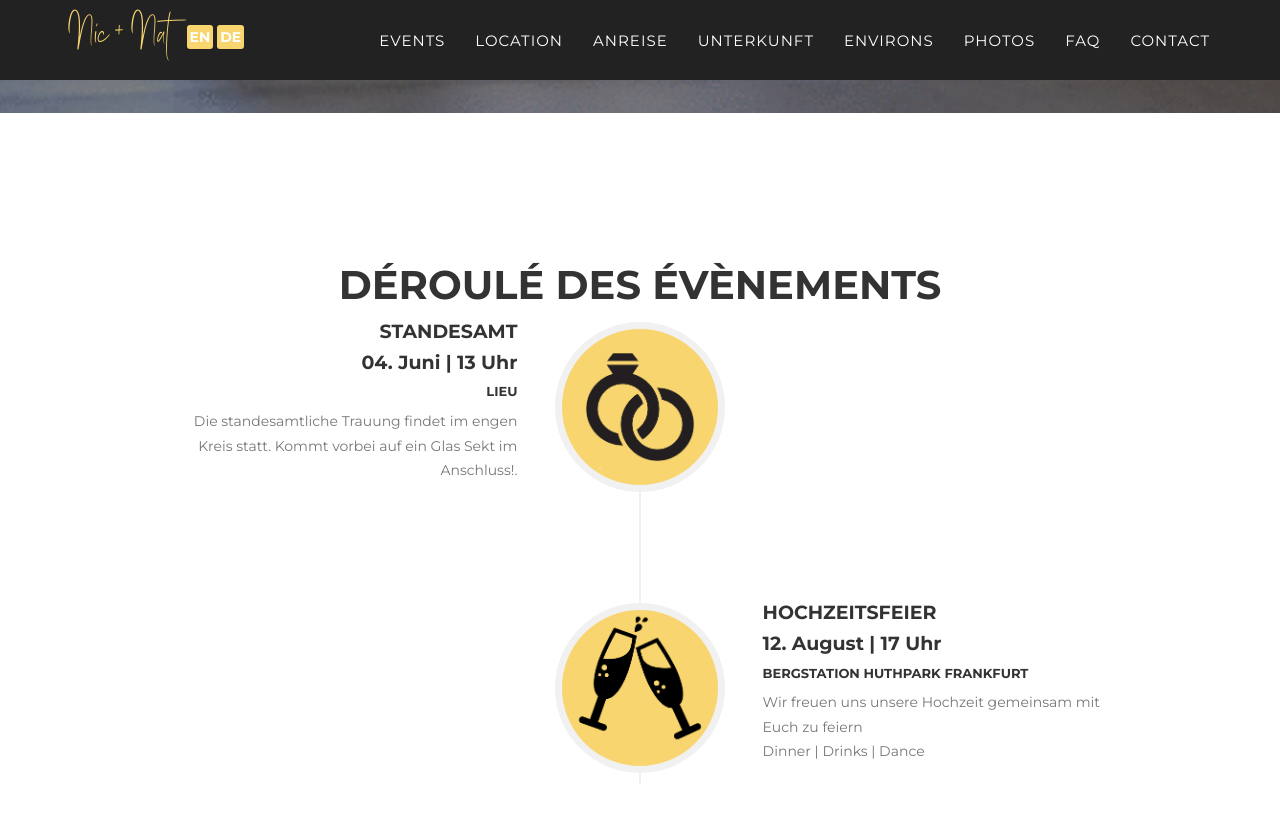
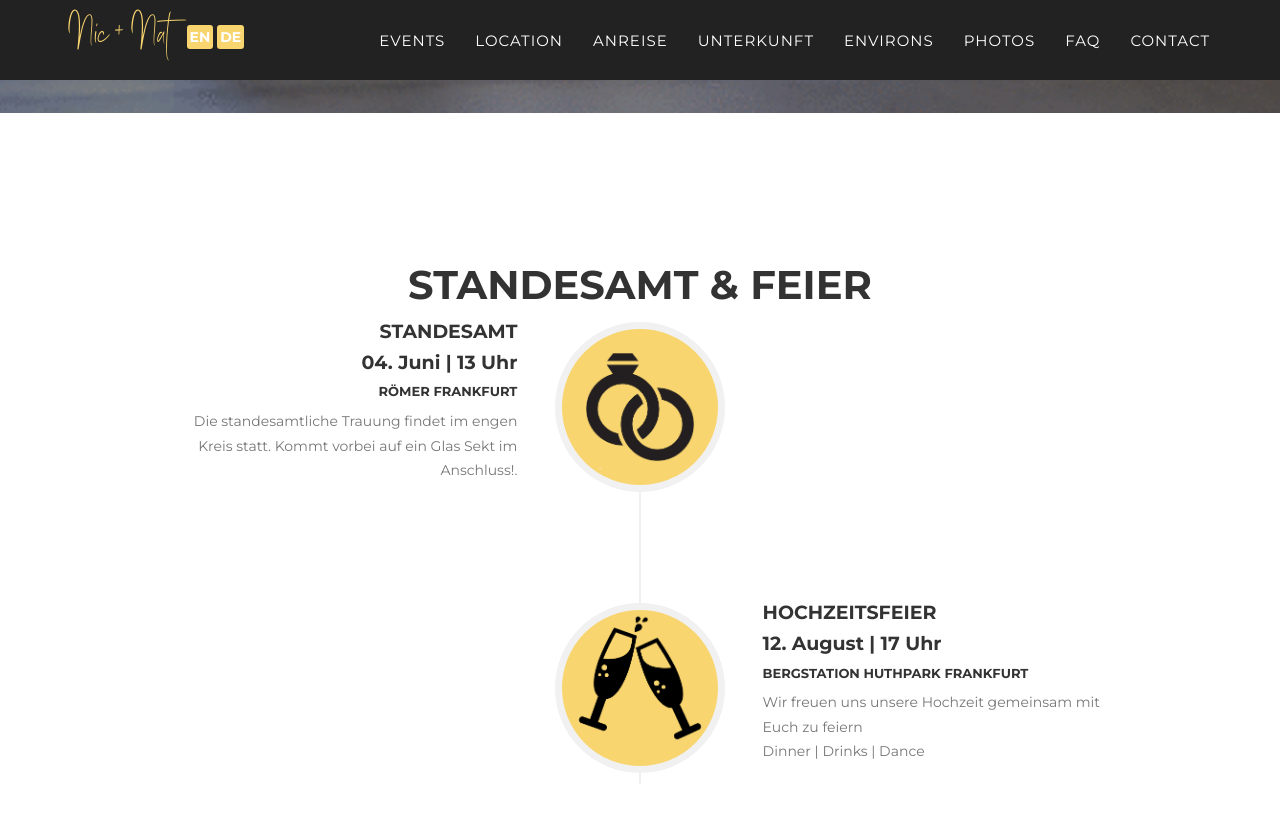
Before and after one commit to nic-nat/wedding, a Jekyll site: the page built from _fr_pages/index.html, in a window 1280 px wide and 900 px high, scrolled down 730 px. Shown: the top 823 px of the window. Built offline with Jekyll 4.4.1, drawn with Linux system fonts in a browser that asks for light colours; some web fonts are replaced.

Commit message:
Update events.html

```diff
--- a/_includes/fr_data/events.html
+++ b/_includes/fr_data/events.html
@@ -3,7 +3,7 @@
     <div class="container">
         <div class="row">
             <div class="col-lg-12 text-center">
-                <h2 class="section-heading">Déroulé des Évènements</h2>
+                <h2 class="section-heading">Standesamt & Feier</h2>
             </div>
         </div>
         <div class="row">
@@ -17,7 +17,7 @@
                             <div class="timeline-heading">
                                 <h4>Standesamt</h4>
                                 <h4 class="subheading">04. Juni | 13 Uhr</h4>
-                                <h6>Lieu</h6>
+                                <h6>Römer Frankfurt</h6>
                             </div>
                             <div class="timeline-body">
                                 <p class="text-muted">Die standesamtliche Trauung findet im engen Kreis statt. Kommt vorbei auf ein Glas Sekt im Anschluss!.</p>
```
